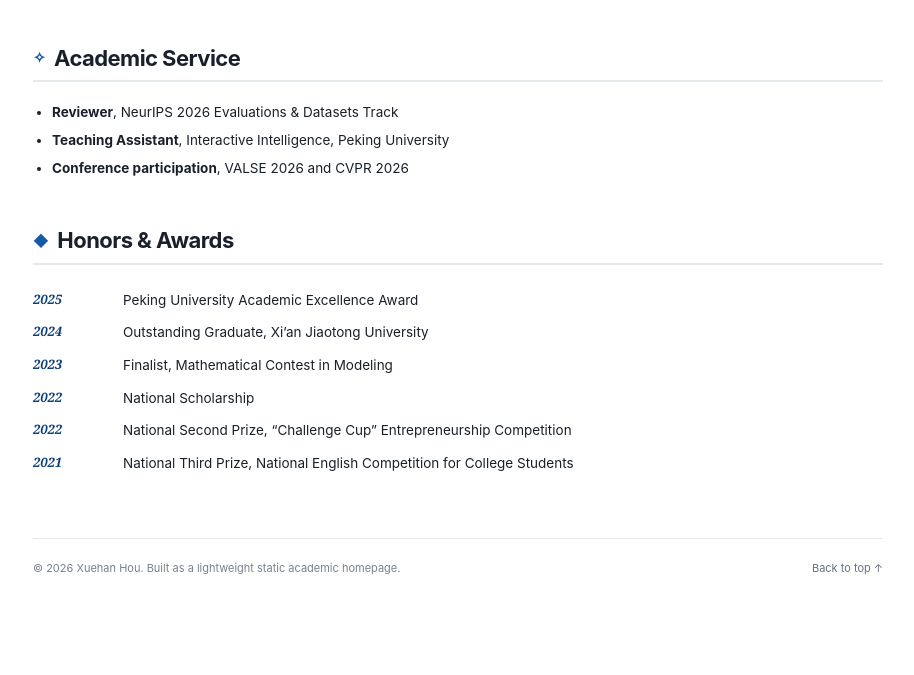
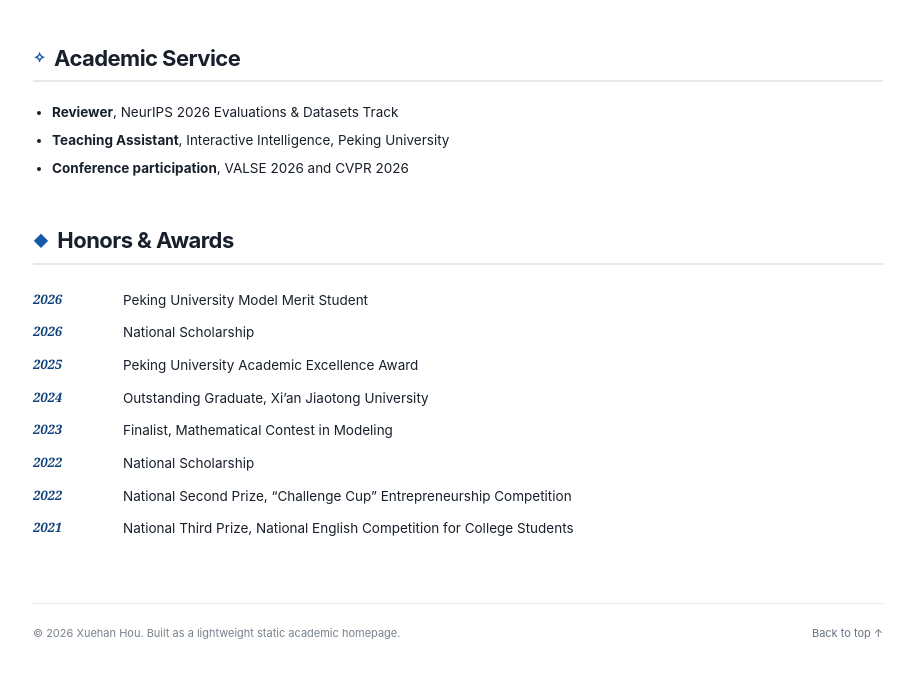
Before and after one commit to roboticwink1/roboticwink1.github.io, a plain HTML site: page index.html in a window 1280 px wide. Shown: the part 3752-4427 px from the top of the page, without its empty margins (295-1209 px from the left). Before the commit the page ends 4361 px from the top, so only its background shows below. Drawn offline with Linux system fonts and the light colour scheme.

Commit message:
Add 2026 National Scholarship and Peking University Model Merit Student to Honors

```diff
--- a/index.html
+++ b/index.html
@@ -1039,6 +1039,12 @@ button, a { -webkit-tap-highlight-color: transparent; }
 <span aria-hidden="true">◆</span> Honors &amp; Awards</h2>
         <ul class="timeline honors-list">
           <li>
+<time>2026</time><div>Peking University Model Merit Student</div>
+</li>
+          <li>
+<time>2026</time><div>National Scholarship</div>
+</li>
+          <li>
 <time>2025</time><div>Peking University Academic Excellence Award</div>
 </li>
           <li>
```
